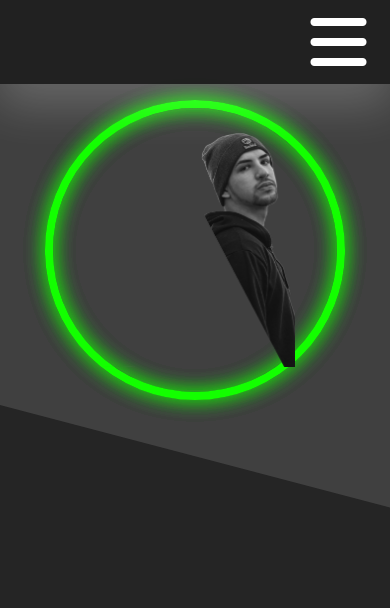
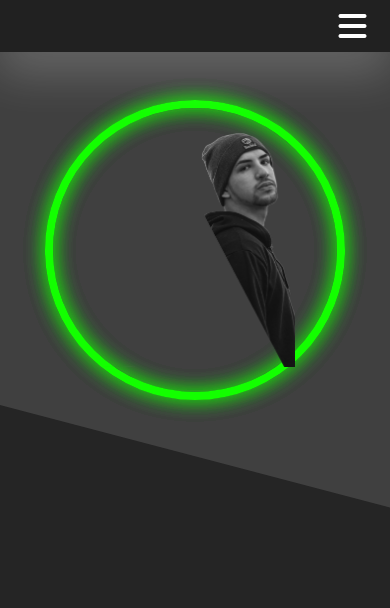
Before and after one commit to suxrob-03/suxrob-dev, a plain HTML site: page index.html in a window 390 px wide. Shown: the top 608 px of the page. Drawn offline with Linux system fonts and the light colour scheme.

Commit message:
ozgartish

```diff
--- a/sass/style.scss
+++ b/sass/style.scss
@@ -1458,7 +1458,7 @@
 
                 i {
                     position: relative;
-                    font-size: 4rem;
+                    font-size: 2rem;
                     color: white;
 
                     &:nth-of-type(2) {
@@ -1472,6 +1472,7 @@
                     position: absolute;
                     width: 100%;
                     right: 0;
+                    top: 100%;
                     height: auto;
                     background: rgb(70, 68, 68);
 
```
Also changed, not shown: sass/style.css, 1 other file.
